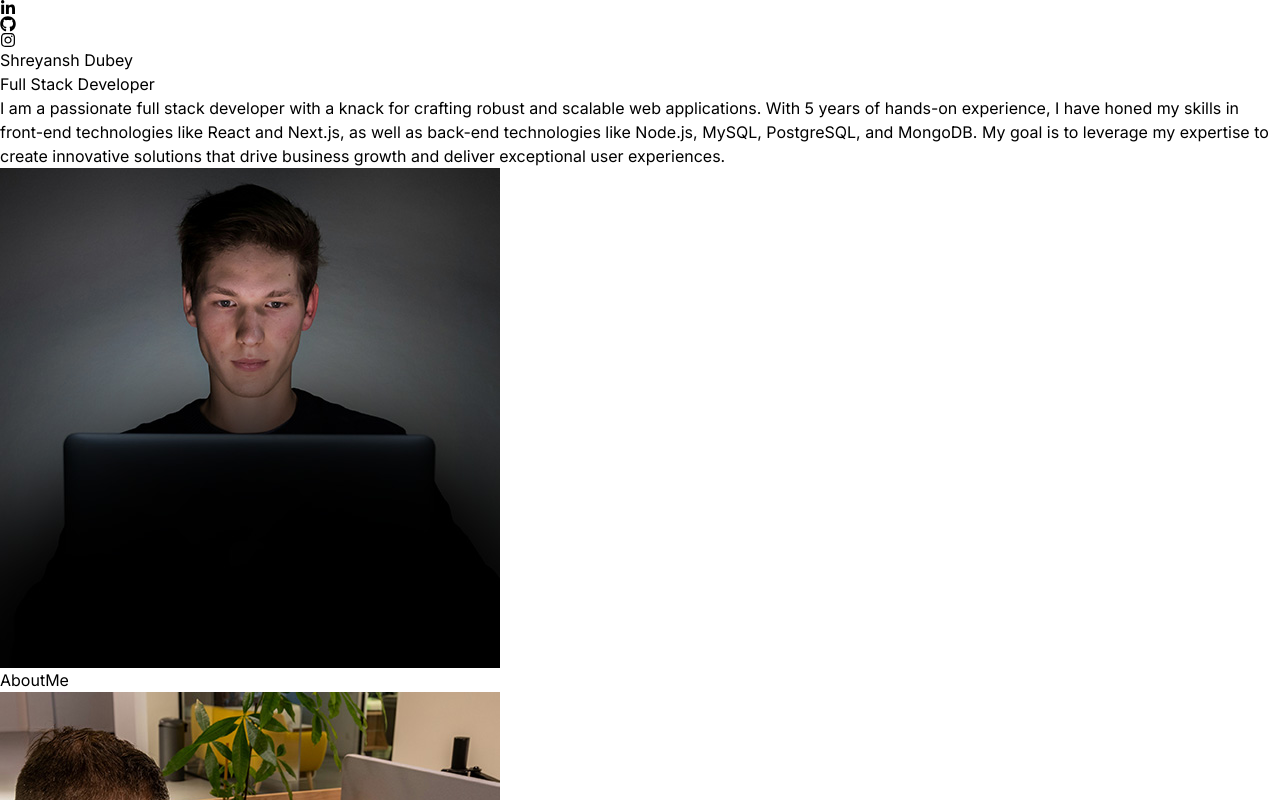
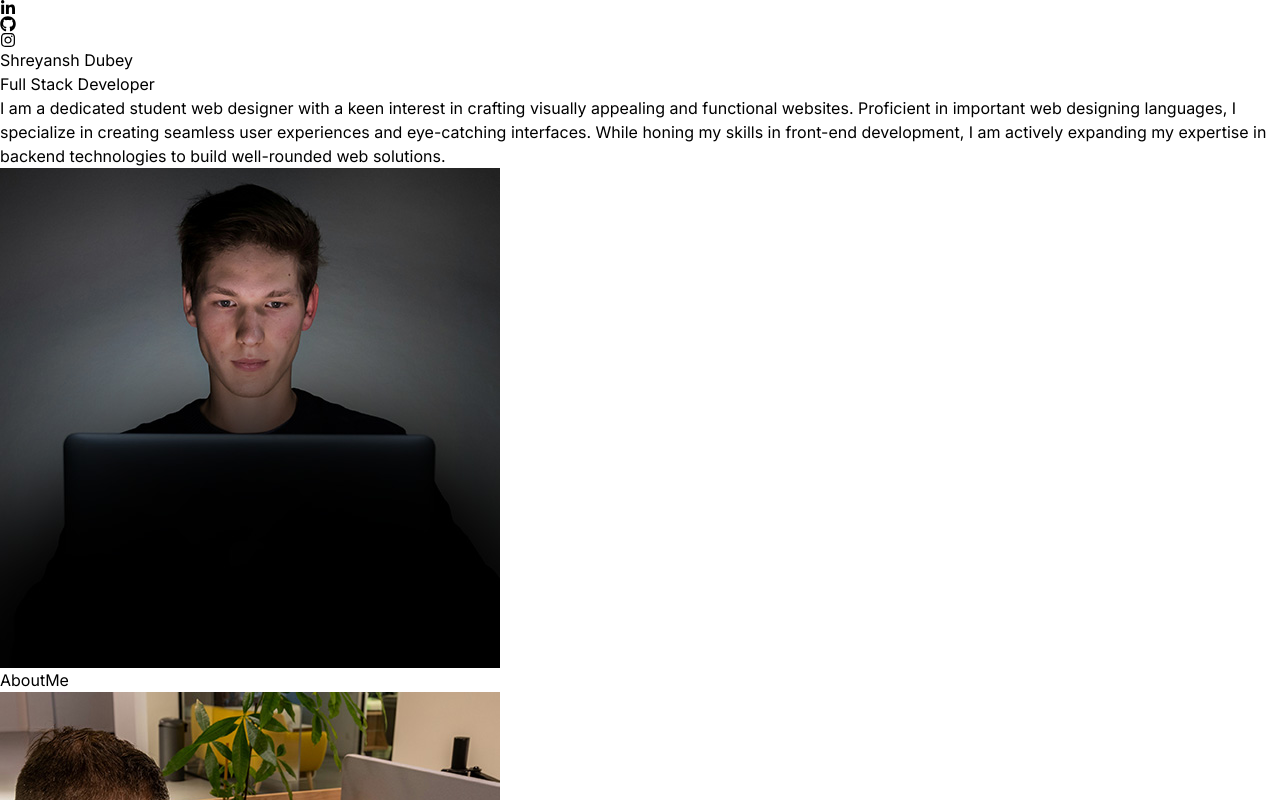
Before and after one commit to Shreyansh1005/react-portfolio-shreyansh, a React (Vite) app: page / in a window 1280 px wide. Shown: the top 800 px of the page. Built offline with nearby package versions, Linux system fonts and the light colour scheme.

Commit message:
Update Hero

```diff
--- a/src/constants/index.js
+++ b/src/constants/index.js
@@ -1,9 +1,10 @@
 import project1 from "../assets/projects/project-1.jpg";
 import project2 from "../assets/projects/project-2.jpg";
 import project3 from "../assets/projects/project-3.jpg";
+
 import project4 from "../assets/projects/project-4.jpg";
 
-export const HERO_CONTENT = `I am a passionate full stack developer with a knack for crafting robust and scalable web applications. With 5 years of hands-on experience, I have honed my skills in front-end technologies like React and Next.js, as well as back-end technologies like Node.js, MySQL, PostgreSQL, and MongoDB. My goal is to leverage my expertise to create innovative solutions that drive business growth and deliver exceptional user experiences.`;
+export const HERO_CONTENT = `I am a dedicated student web designer with a keen interest in crafting visually appealing and functional websites. Proficient in important web designing languages, I specialize in creating seamless user experiences and eye-catching interfaces. While honing my skills in front-end development, I am actively expanding my expertise in backend technologies to build well-rounded web solutions.`;
 
 export const ABOUT_TEXT = `I am a dedicated and versatile full stack developer with a passion for creating efficient and user-friendly web applications. With 5 years of professional experience, I have worked with a variety of technologies, including React, Next.js, Node.js, MySQL, PostgreSQL, and MongoDB. My journey in web development began with a deep curiosity for how things work, and it has evolved into a career where I continuously strive to learn and adapt to new challenges. I thrive in collaborative environments and enjoy solving complex problems to deliver high-quality solutions. Outside of coding, I enjoy staying active, exploring new technologies, and contributing to open-source projects.`;
 
```
